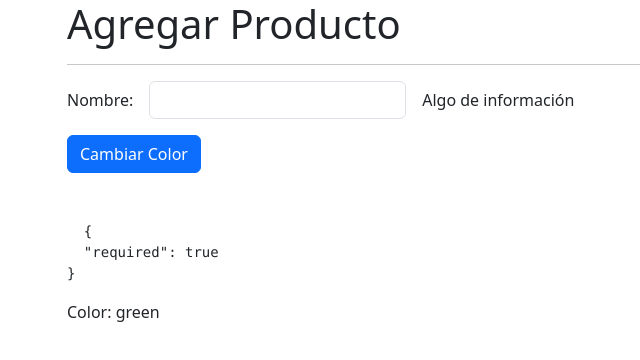
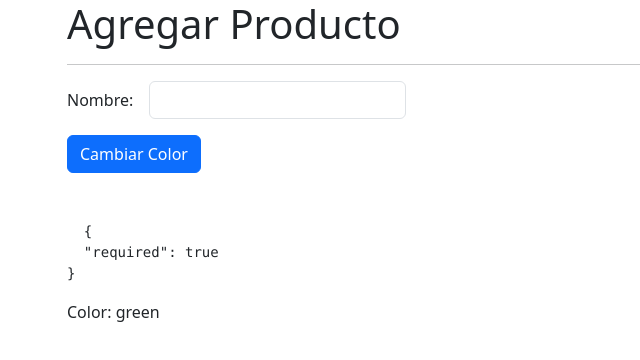
Before and after one commit to jalbertort/DirectiveSignals, an Angular app: page /products/product in a window 1280 px wide. Shown: the top 360 px of the page, without its empty margins (15-655 px from the left). Built offline with nearby package versions, Linux system fonts and the light colour scheme.

Commit message:
Created folder shared and directive custom label

```diff
--- a/src/app/products/pages/product-page/product-page.component.html
+++ b/src/app/products/pages/product-page/product-page.component.html
@@ -13,7 +13,7 @@
     </div>
 
     <div class="col-auto">
-      <span>Algo de información</span>
+      <span customLabel ></span>
     </div>
 
   </div>
--- a/src/app/products/products.module.ts
+++ b/src/app/products/products.module.ts
@@ -4,18 +4,18 @@
 import { ProductsRoutingModule } from './products-routing.module';
 import { ProductPageComponent } from './pages/product-page/product-page.component';
 import { ReactiveFormsModule } from '@angular/forms';
+import { SharedModule } from '../shared/shared.module';
 
 
 @NgModule({
   declarations: [
-
-
     ProductPageComponent
   ],
   imports: [
     CommonModule,
     ProductsRoutingModule,
     ReactiveFormsModule,
+    SharedModule,
   ]
 })
 export class ProductsModule { }
--- /dev/null
+++ b/src/app/shared/directives/custom-label.directive.ts
@@ -0,0 +1,14 @@
+import { Directive, ElementRef } from '@angular/core';
+
+@Directive({
+  selector: '[customLabel]'
+})
+export class CustomLabelDirective {
+
+  private htmlElement?: ElementRef<HTMLElement>;
+
+  constructor( private el: ElementRef<HTMLElement>) {
+    this.htmlElement = el
+   }
+
+}
```
Also changed, not shown: src/app/shared/shared.module.ts (added, +18 -0 lines).
